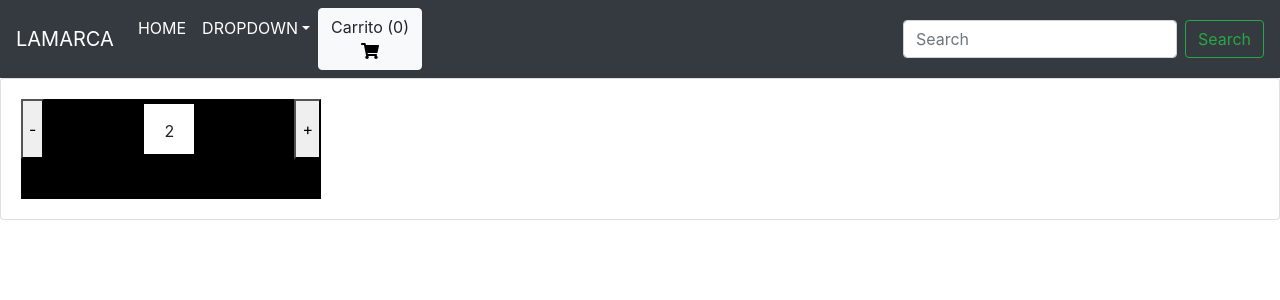
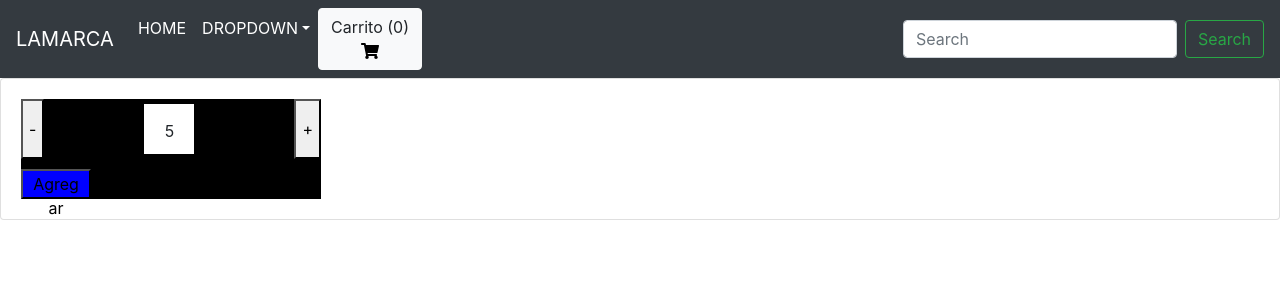
Before and after one commit to JuanPabloRovere/desafio-clase-5, a React (Create React App) app: page / in a window 1280 px wide. Shown: the top 300 px of the page. Built offline with nearby package versions, Linux system fonts and the light colour scheme.

Commit message:
desafio 5 funcional

```diff
--- a/src/App.js
+++ b/src/App.js
@@ -1,5 +1,4 @@
 import React, { Component } from "react";
-import logo from './logo.svg';
 import './App.css';
 import "bootstrap/dist/css/bootstrap.min.css";
 import NavBar from "./components/NavBar";
--- a/src/components/Add.js
+++ b/src/components/Add.js
@@ -1,5 +1,16 @@
 import React from "react";
 
-export default function Add(){
-    return(<></>)
+let style ={
+    width: 70,
+    height: 30,
+    textAlign:"center",
+    backgroundColor:"blue",
+    cursor:"pointer",
+    marginTop:10
 }
+
+export default function Add({onAdd, counter}){
+    return(
+    <button {...{style}}onClick={onAdd(counter)}>Agregar</button>
+        )
+}
--- a/src/components/ItemCount.js
+++ b/src/components/ItemCount.js
@@ -1,4 +1,4 @@
-import React, {useState} from "react";
+import React, { useState } from "react";
 import Display from "./Display";
 import Button from "./Button";
 import Add from "./Add";
@@ -15,7 +15,12 @@ const upper ={
   justifyConten:"space-around"
 }
 
-export default function itemCount({onAdd, stock, inicial}){
+const lower ={
+  display:"flex",
+  justifyConten:"space-around"
+}
+
+export default function ItemCount({onAdd, stock, inicial}){
 
 let [counter, setCounter] = useState(inicial);
 
@@ -36,13 +41,13 @@ let [counter, setCounter] = useState(inicial);
     <div className="itemCount" {...{style}}>
 
     <div className="upper" style={upper}>
-      <Button suma = {false} onClick={handleClick}{...{prop}} />
+      <Button suma = {false} onClick={handleClick}{...{counter}} />
       <Display value={counter} />
-      <Button suma = {true} onClick={handleClick}{...{prop}}/>
+      <Button suma = {true} onClick={handleClick}{...{counter}}/>
     </div>
 
-    <div className="lower">
-      <Add onAdd = {onAdd}/>
+    <div className="lower" style={lower}>
+      <Add onAdd = {onAdd}{...{counter}}/>
     </div>
 
     </div>
--- a/src/components/ItemListContainer.js
+++ b/src/components/ItemListContainer.js
@@ -4,14 +4,24 @@ import ItemCount from "./ItemCount";
 
 function ItemListContainer() {
 
-    const handleAdd = () =>{
+    let stock=10;
 
+    const handleAdd = (counter) =>{
+
+        return()=>{
+        if(stock <= 0){
+            alert("no hay stock")
+        }else{
+            alert(`se van a agregar ${counter}`)
+
+               }
     }
+}
 
     return (
         <div class="card">
           <div class="card-body">
-             <ItemCount onAdd={handleAdd} stock={8} inicial={2}  />
+             <ItemCount onAdd={handleAdd} stock={stock} inicial={5}  />
 </div>
 </div>
     );
```
Also changed, not shown: 1 other file (tests, documents, lock files or other folders).
